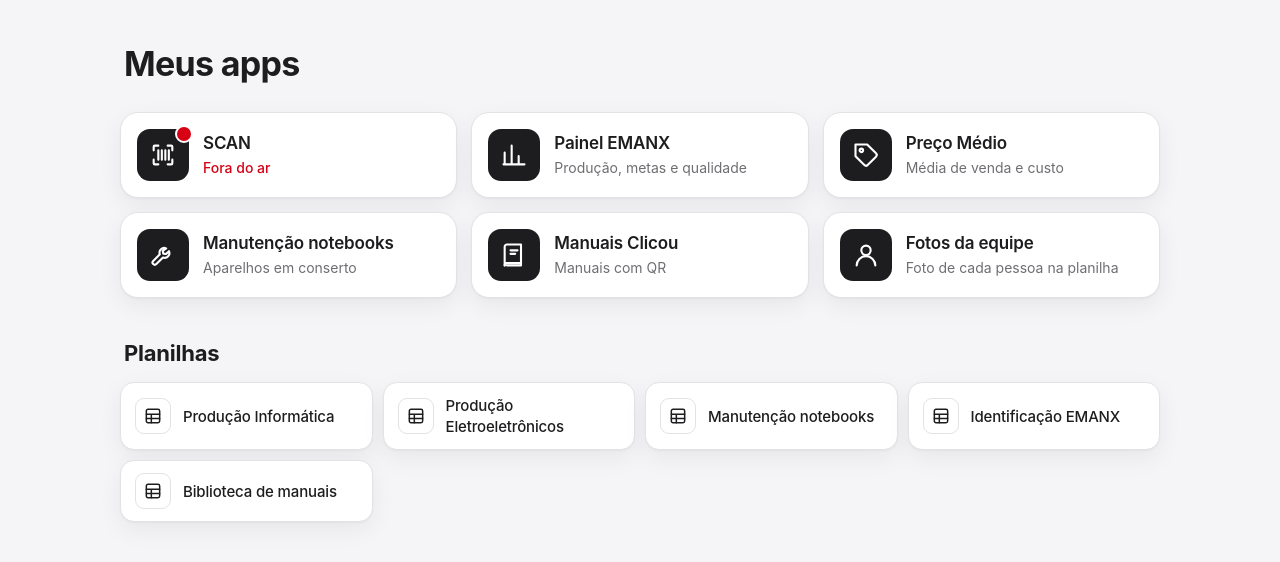
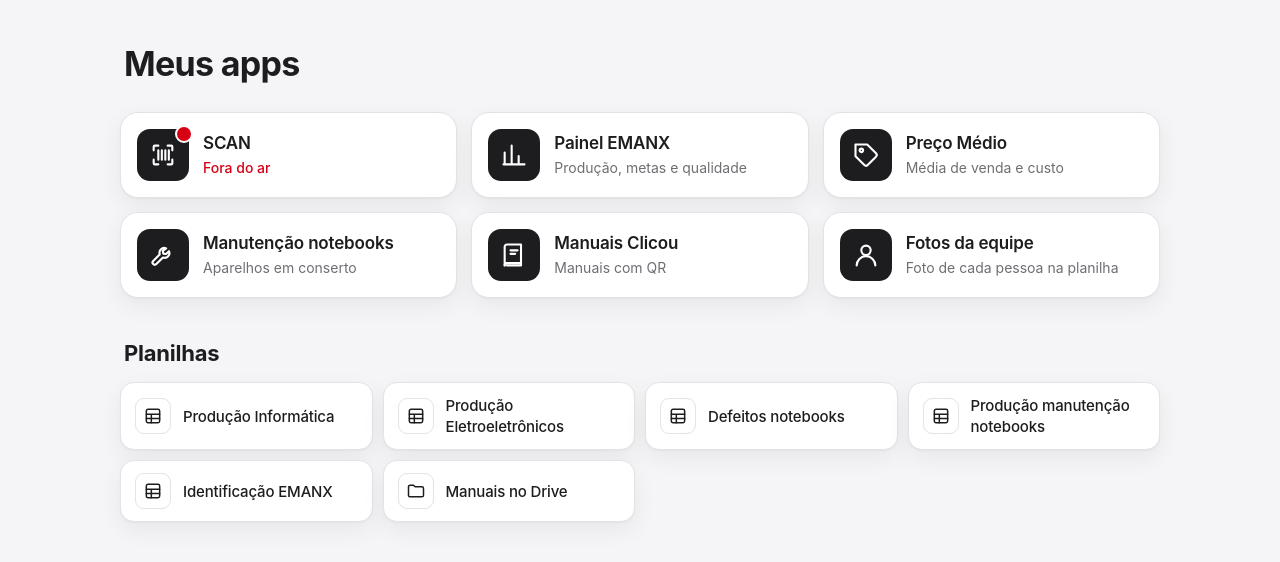
Before and after one commit to jpaapw-star/painel, a plain HTML site: page apps/index.html in a window 1280 px wide. Drawn offline with Linux system fonts and the light colour scheme.

Commit message:
Planilhas: pasta dos manuais no Drive e produção da manutenção de notebooks
Co-Authored-By: Claude Opus 5.5 <noreply@anthropic.com>
Claude-Session: https://claude.ai/code/session_013w1DXViopw9jgyboUkXRdb

```diff
--- a/apps/index.html
+++ b/apps/index.html
@@ -113,13 +113,16 @@
       <span class="nome">Produção Eletroeletrônicos</span></a></li>
     <li><a href="https://docs.google.com/spreadsheets/d/1IgXP2qDv2vfByOGC5O3MKykYHVf8oe_hWVt70zm16sc/edit" target="_blank" rel="noopener">
       <span class="ic"><svg viewBox="0 0 24 24"><rect x="4" y="4" width="16" height="16" rx="2"/><path d="M4 10h16M4 15h16M10 10v10"/></svg></span>
-      <span class="nome">Manutenção notebooks</span></a></li>
+      <span class="nome">Defeitos notebooks</span></a></li>
+    <li><a href="https://docs.google.com/spreadsheets/d/10zHHWjV6Xva7ojDr7GpGRe_NuJufYZ62qhpwhMU3Hcs/edit" target="_blank" rel="noopener">
+      <span class="ic"><svg viewBox="0 0 24 24"><rect x="4" y="4" width="16" height="16" rx="2"/><path d="M4 10h16M4 15h16M10 10v10"/></svg></span>
+      <span class="nome">Produção manutenção notebooks</span></a></li>
     <li><a href="https://docs.google.com/spreadsheets/d/1sCB4bhqsPXJqm8gaMJNAoZb2EmfGLaevwBvT_QLaQBA/edit" target="_blank" rel="noopener">
       <span class="ic"><svg viewBox="0 0 24 24"><rect x="4" y="4" width="16" height="16" rx="2"/><path d="M4 10h16M4 15h16M10 10v10"/></svg></span>
       <span class="nome">Identificação EMANX</span></a></li>
-    <li><a href="https://docs.google.com/spreadsheets/d/11X5nXu6TMiK2e0omiS6-vXKmCce5gYgWTe6D5raaI8Q/edit" target="_blank" rel="noopener">
-      <span class="ic"><svg viewBox="0 0 24 24"><rect x="4" y="4" width="16" height="16" rx="2"/><path d="M4 10h16M4 15h16M10 10v10"/></svg></span>
-      <span class="nome">Biblioteca de manuais</span></a></li>
+    <li><a href="https://drive.google.com/drive/folders/1ylxVBfhcgMreIgtbDUoGFyfBufW1jBVd" target="_blank" rel="noopener">
+      <span class="ic"><svg viewBox="0 0 24 24"><path d="M3 7a2 2 0 0 1 2-2h4l2 2h8a2 2 0 0 1 2 2v8a2 2 0 0 1-2 2H5a2 2 0 0 1-2-2V7Z"/></svg></span>
+      <span class="nome">Manuais no Drive</span></a></li>
   </ul>
 </main>
 <script>
```
